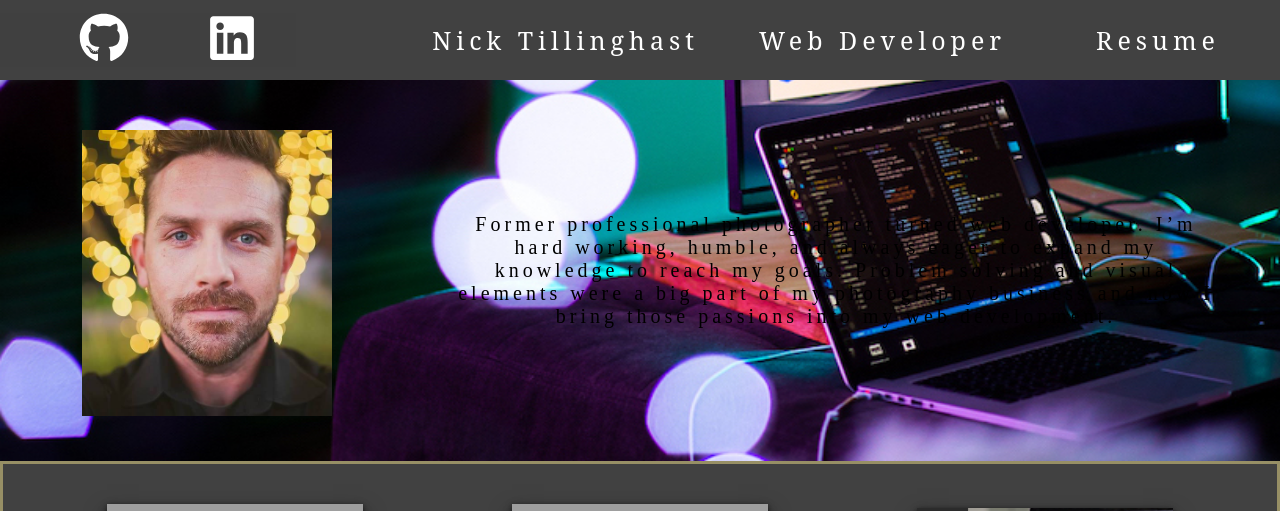
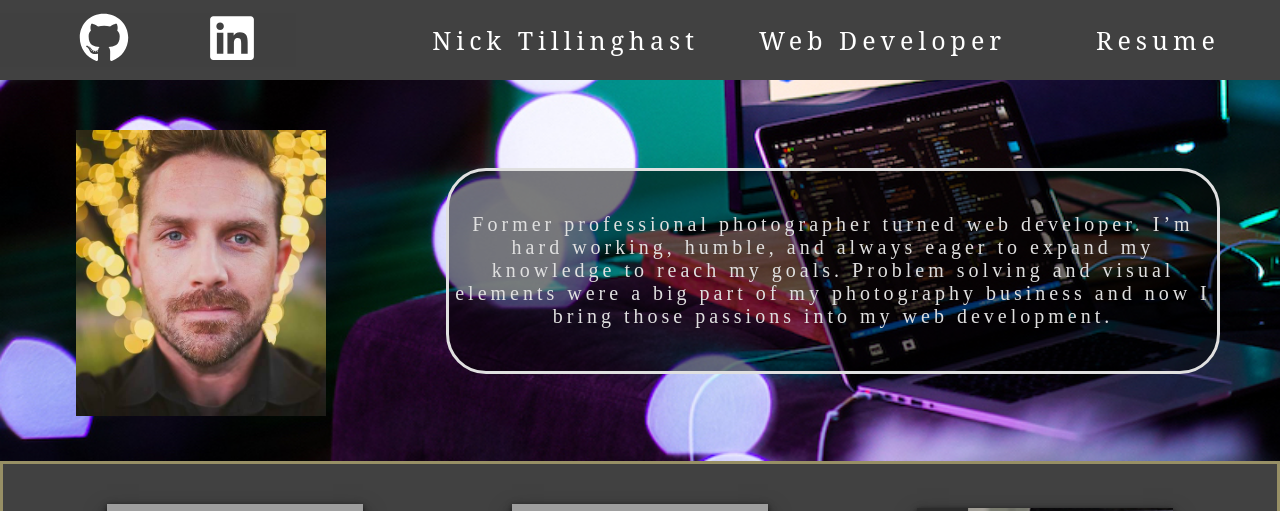
Before and after one commit to NickTillinghast/Portfolio-2, a React (Create React App) app: page / in a window 1280 px wide. Shown: the top 511 px of the page. Built offline with nearby package versions, Linux system fonts and the light colour scheme; grey boxes are pictures that could not be loaded.

Commit message:
added background image

```diff
--- a/src/Components/Portfolio.css
+++ b/src/Components/Portfolio.css
@@ -61,12 +61,17 @@ h1 {
   display: flex;
   flex-direction: column;
   justify-content: center;
+  height: 25vh;
   width: 60vw;
-  color: rgb(0, 0, 0);
+  color: rgb(224, 224, 224);
+  background-color: rgba(0, 0, 0, 0.514);
+  border: solid;
+  border-radius: 40px;
 }
 .about-blurb {
   display: flex;
   flex-direction: row-reverse;
+  align-items: center;
   font-size: 20px;
   margin-right: 60px;
   font-family: serif;
```
